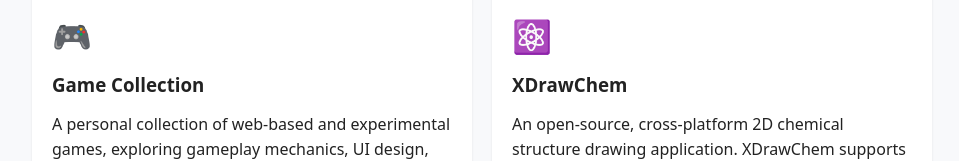
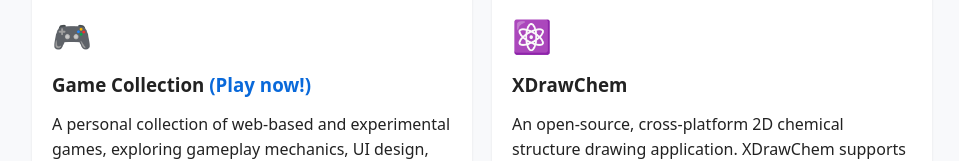
Before and after one commit to bryanherger/bryanherger.github.io, a plain HTML site: page index.html in a window 1280 px wide. Shown: the part 357-518 px from the top of the page, without its empty margins (158-1117 px from the left). Drawn offline with Linux system fonts and the light colour scheme.

Commit message:
Add link to Game Collection in project section

```diff
--- a/index.html
+++ b/index.html
@@ -106,7 +106,7 @@
       <div class="projects">
         <div class="project">
           <div class="project-icon">🎮</div>
-          <h3>Game Collection</h3>
+          <h3>Game Collection <a href="https://bryanherger.github.io/gamecollection/">(Play now!)</a></h3>
           <p>
             A personal collection of web‑based and experimental games, exploring gameplay mechanics,
             UI design, and lightweight client‑side architectures.
```
